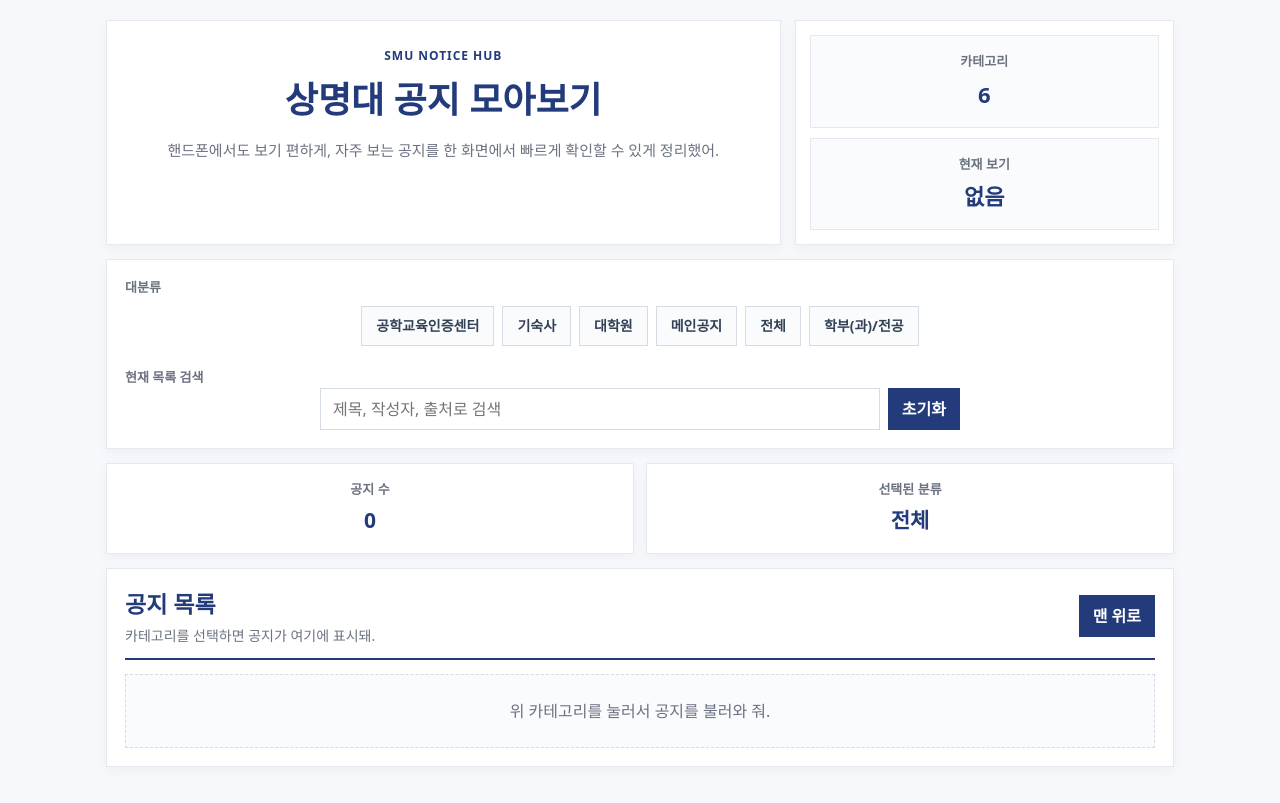
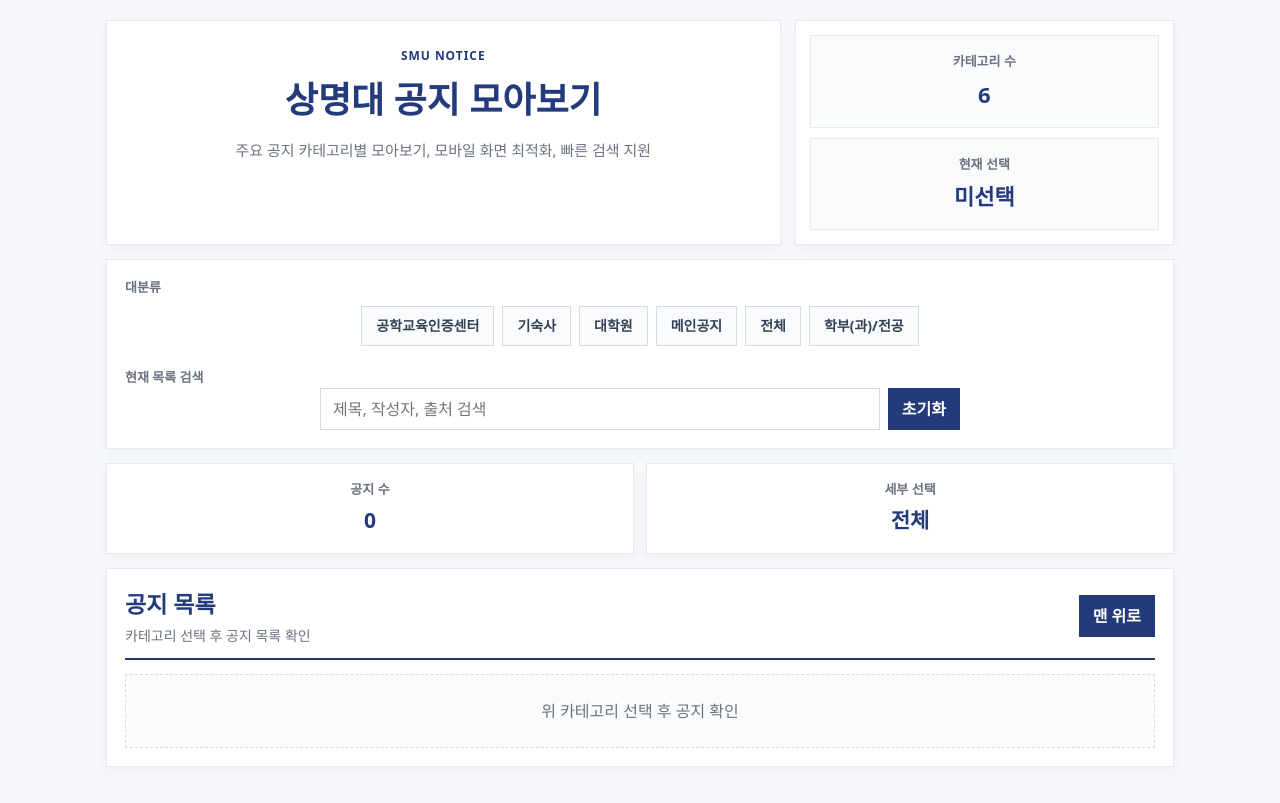
Before and after one commit to usernameisuser11/jotgatdaa.smu, a Flask app: page / in a window 1280 px wide. Run offline with Flask 3, Linux system fonts and the light colour scheme.

Commit message:
Update index.html

```diff
--- a/templates/index.html
+++ b/templates/index.html
@@ -11,18 +11,18 @@
     <div class="app-shell">
         <header class="hero">
             <div class="hero__text">
-                <p class="eyebrow">SMU NOTICE HUB</p>
+                <p class="eyebrow">SMU NOTICE</p>
                 <h1>상명대 공지 모아보기</h1>
-                <p class="hero__desc">핸드폰에서도 보기 편하게, 자주 보는 공지를 한 화면에서 빠르게 확인할 수 있게 정리했어.</p>
+                <p class="hero__desc">주요 공지 카테고리별 모아보기, 모바일 화면 최적화, 빠른 검색 지원</p>
             </div>
             <div class="hero__stats">
                 <div class="stat-card">
-                    <span>카테고리</span>
+                    <span>카테고리 수</span>
                     <strong id="group-count">0</strong>
                 </div>
                 <div class="stat-card">
-                    <span>현재 보기</span>
-                    <strong id="current-label">없음</strong>
+                    <span>현재 선택</span>
+                    <strong id="current-label">미선택</strong>
                 </div>
             </div>
         </header>
@@ -41,7 +41,7 @@
             <div class="search-wrap">
                 <label for="search" class="section-label">현재 목록 검색</label>
                 <div class="search-box">
-                    <input id="search" type="search" placeholder="제목, 작성자, 출처로 검색">
+                    <input id="search" type="search" placeholder="제목, 작성자, 출처 검색">
                     <button id="clear-search" type="button">초기화</button>
                 </div>
             </div>
@@ -53,7 +53,7 @@
                 <strong id="notice-count">0</strong>
             </div>
             <div class="summary-card card">
-                <span>선택된 분류</span>
+                <span>세부 선택</span>
                 <strong id="selected-sub">전체</strong>
             </div>
         </section>
@@ -62,13 +62,13 @@
             <div class="list-head">
                 <div>
                     <h2>공지 목록</h2>
-                    <p id="list-description">카테고리를 선택하면 공지가 여기에 표시돼.</p>
+                    <p id="list-description">카테고리 선택 후 공지 목록 확인</p>
                 </div>
                 <button id="scroll-top" type="button" class="ghost-btn">맨 위로</button>
             </div>
 
-            <div id="loading" class="status-box is-hidden">불러오는 중...</div>
-            <div id="empty" class="status-box">위 카테고리를 눌러서 공지를 불러와 줘.</div>
+            <div id="loading" class="status-box is-hidden">공지 불러오는 중</div>
+            <div id="empty" class="status-box">위 카테고리 선택 후 공지 확인</div>
             <div id="notice-list" class="notice-list"></div>
         </section>
     </div>
@@ -136,7 +136,7 @@
 
             subWrapEl.classList.remove("is-hidden");
 
-            const allButton = createChip("전체 보기", "sub", !state.currentSub, () => {
+            const allButton = createChip("전체", "sub", !state.currentSub, () => {
                 state.currentSub = null;
                 updateSubActive();
                 fetchGroup();
@@ -156,7 +156,7 @@
         function updateSubActive() {
             [...subEl.children].forEach(btn => {
                 const shouldActive =
-                    (!state.currentSub && btn.textContent === "전체 보기") ||
+                    (!state.currentSub && btn.textContent === "전체") ||
                     btn.textContent === state.currentSub;
 
                 btn.classList.toggle("is-active", shouldActive);
@@ -181,7 +181,7 @@
             searchEl.value = "";
 
             currentLabelEl.textContent = group;
-            listDescriptionEl.textContent = `${group} 공지를 불러오는 중이야.`;
+            listDescriptionEl.textContent = `${group} 공지 목록`;
 
             updateMainActive();
             renderSubs();
@@ -200,10 +200,10 @@
 
                 state.items = Array.isArray(data.items) ? data.items : [];
                 applyFilter();
-                listDescriptionEl.textContent = `${state.currentGroup} 공지를 모아서 보여주는 중이야.`;
+                listDescriptionEl.textContent = `${state.currentGroup} 공지 목록`;
             } catch (error) {
                 console.error(error);
-                renderError("공지 불러오기에 실패했어. 잠시 후 다시 시도해 줘.");
+                renderError("공지 불러오기 실패");
             } finally {
                 setLoading(false);
             }
@@ -218,10 +218,10 @@
 
                 state.items = Array.isArray(data.items) ? data.items : [];
                 applyFilter();
-                listDescriptionEl.textContent = `${sub} 공지 목록이야.`;
+                listDescriptionEl.textContent = `${sub} 공지 목록`;
             } catch (error) {
                 console.error(error);
-                renderError("세부 공지를 불러오지 못했어. 잠시 후 다시 시도해 줘.");
+                renderError("공지 불러오기 실패");
             } finally {
                 setLoading(false);
             }
@@ -256,7 +256,7 @@
             noticeCountEl.textContent = state.filtered.length;
 
             if (!state.filtered.length) {
-                emptyEl.textContent = state.items.length ? "검색 결과가 없어." : "표시할 공지가 없어.";
+                emptyEl.textContent = state.items.length ? "검색 결과 없음" : "표시할 공지 없음";
                 emptyEl.classList.remove("is-hidden");
                 return;
             }
```
